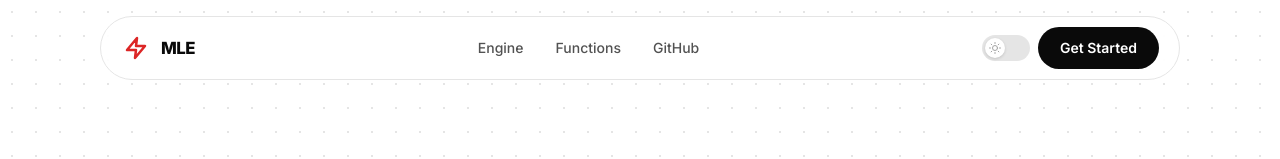
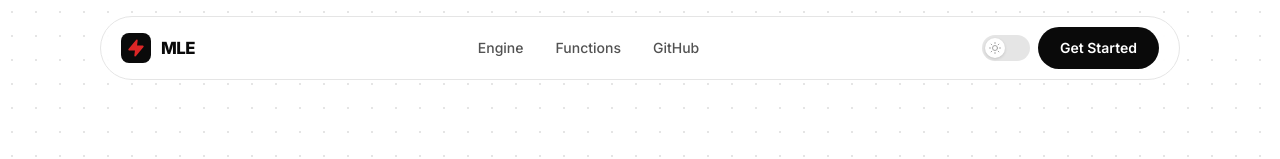
Before and after one commit to Btwndlinez/Market-Lead-Engine, a Next.js app: page /Market-Lead-Engine/ in a window 1280 px wide. Shown: the top 159 px of the page. Built offline with nearby package versions, Linux system fonts and the light colour scheme; no server answers.

Commit message:
Design: Solid red bolt logo inside inverse-color box

```diff
--- a/app/globals.css
+++ b/app/globals.css
@@ -136,16 +136,21 @@ a {
   transition: color var(--transition-speed) ease;
 }
 
-/* Logo lightning bolt — always red */
+/* Logo lightning bolt — always red, solid fill */
 .nav-logo-icon-red {
-  background: transparent !important;
+  background: var(--fg) !important;
+  /* Inverse background (black in light mode, white in dark mode) */
   border: none !important;
 }
 
 .nav-logo-icon-red svg {
   color: #dc2626 !important;
-  width: 24px;
-  height: 24px;
+  /* Red color */
+  fill: #dc2626 !important;
+  /* Solid fill */
+  width: 18px;
+  /* Slightly smaller to fit in box nicely */
+  height: 18px;
 }
 
 .nav-links {
```
Also changed, not shown: 1 other file (tests, documents, lock files or other folders).
